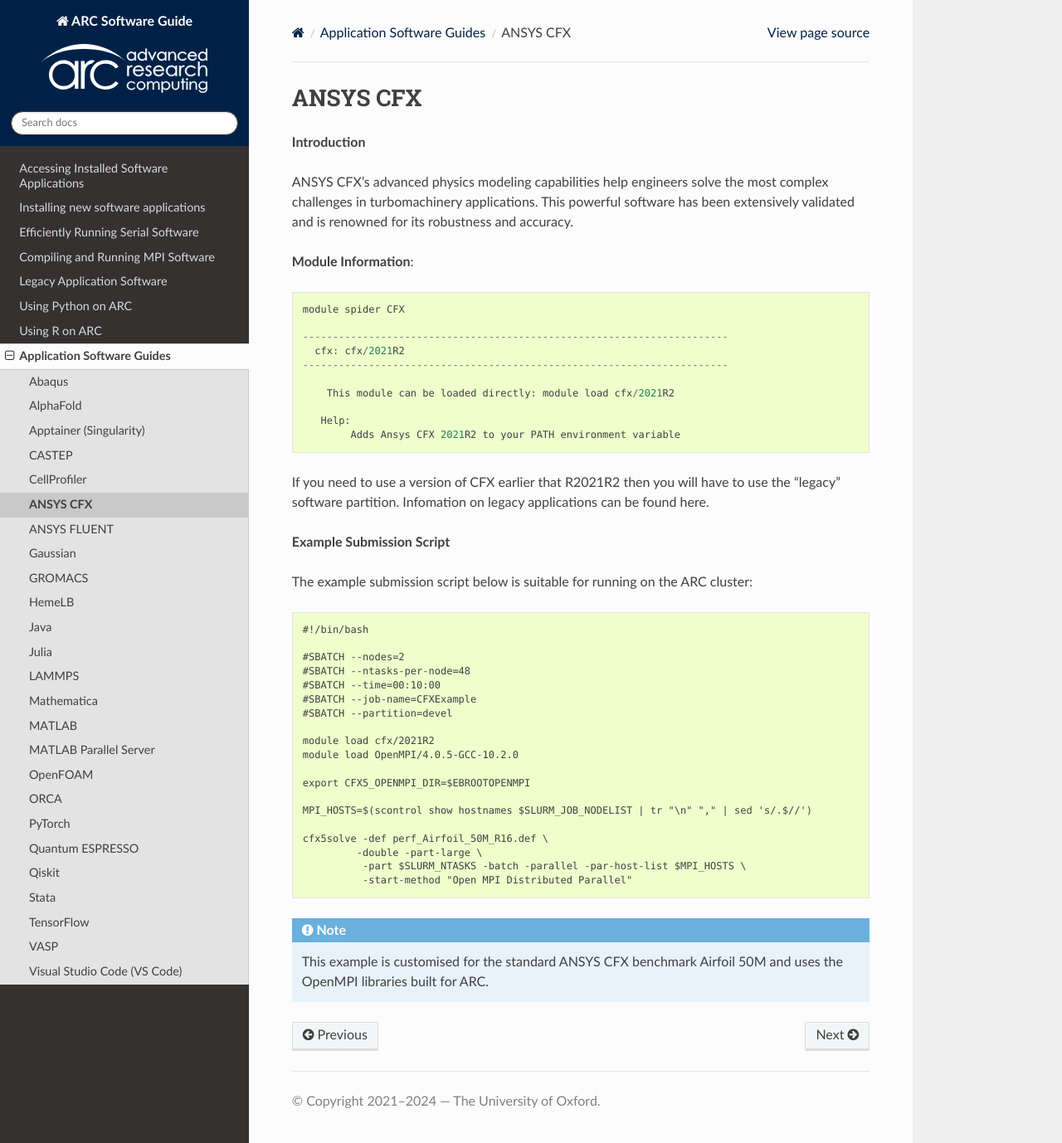
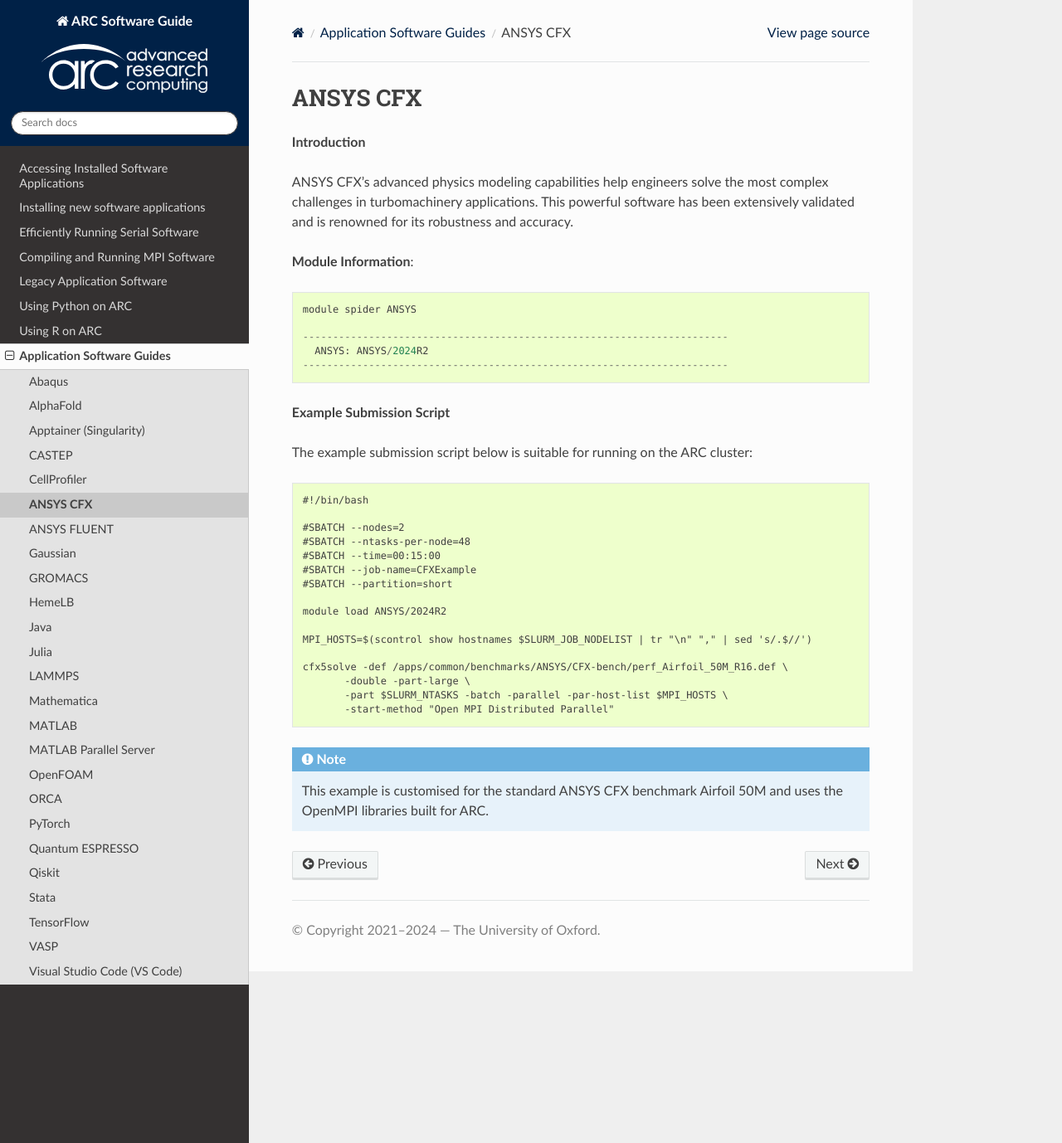
Before and after one commit to oxford-arc/arc-software-guide, a Sphinx documentation site: the page built from docs/source/apps/arc_cfx.rst, in a window 1280 px wide and 1378 px high. Shown: the whole window at 83% size. Built offline with Sphinx 7.4.7 and the Read the Docs theme 3.1.0, drawn with Linux system fonts in a browser that asks for light colours.

Commit message:
Update arc_cfx.rst

```diff
--- a/docs/source/apps/arc_cfx.rst
+++ b/docs/source/apps/arc_cfx.rst
@@ -9,19 +9,11 @@
 **Module Information**::
 
 
-  module spider CFX
+  module spider ANSYS
 
   -----------------------------------------------------------------------
-    cfx: cfx/2021R2
+    ANSYS: ANSYS/2024R2
   -----------------------------------------------------------------------
-
-      This module can be loaded directly: module load cfx/2021R2
-
-     Help:
-          Adds Ansys CFX 2021R2 to your PATH environment variable
-
-If you need to use a version of CFX earlier that R2021R2 then you will have to use the "legacy" software partition.
-Infomation on legacy applications can be found here.
 
 
 **Example Submission Script**
@@ -32,21 +24,19 @@
 
   #SBATCH --nodes=2
   #SBATCH --ntasks-per-node=48
-  #SBATCH --time=00:10:00
+  #SBATCH --time=00:15:00
   #SBATCH --job-name=CFXExample
-  #SBATCH --partition=devel
+  #SBATCH --partition=short
 
-  module load cfx/2021R2
-  module load OpenMPI/4.0.5-GCC-10.2.0
-
-  export CFX5_OPENMPI_DIR=$EBROOTOPENMPI
+  module load ANSYS/2024R2
 
   MPI_HOSTS=$(scontrol show hostnames $SLURM_JOB_NODELIST | tr "\n" "," | sed 's/.$//')
 
-  cfx5solve -def perf_Airfoil_50M_R16.def \
-           -double -part-large \
-            -part $SLURM_NTASKS -batch -parallel -par-host-list $MPI_HOSTS \
-            -start-method "Open MPI Distributed Parallel"
+  cfx5solve -def /apps/common/benchmarks/ANSYS/CFX-bench/perf_Airfoil_50M_R16.def \
+         -double -part-large \
+         -part $SLURM_NTASKS -batch -parallel -par-host-list $MPI_HOSTS \
+         -start-method "Open MPI Distributed Parallel"
+
 
 .. note::
   This example is customised for the standard ANSYS CFX benchmark Airfoil 50M and uses the OpenMPI libraries built for ARC.
```
